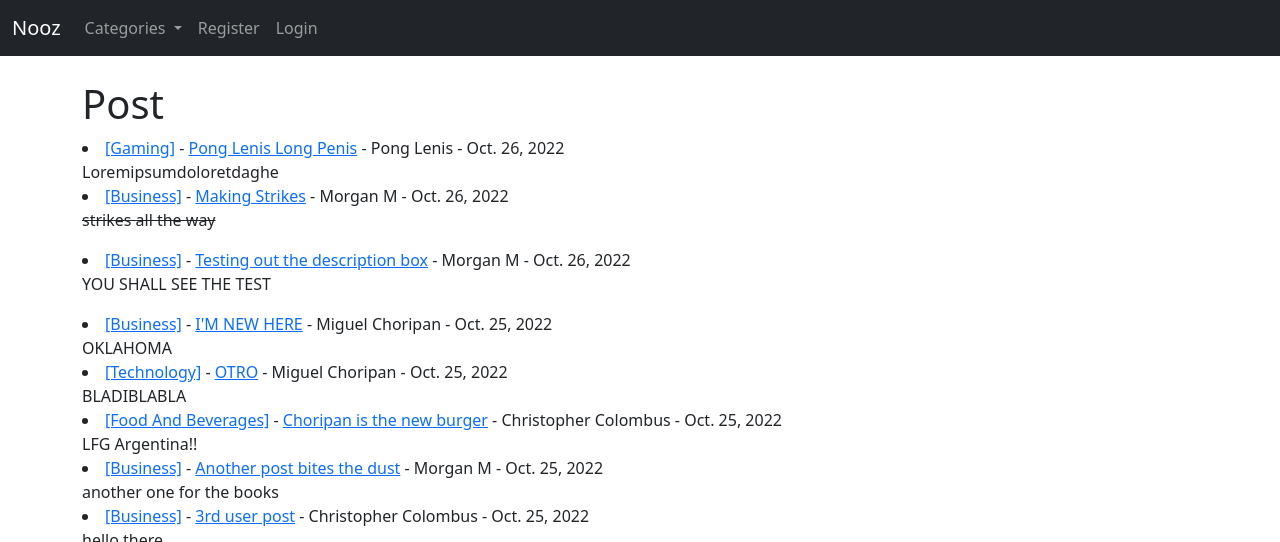
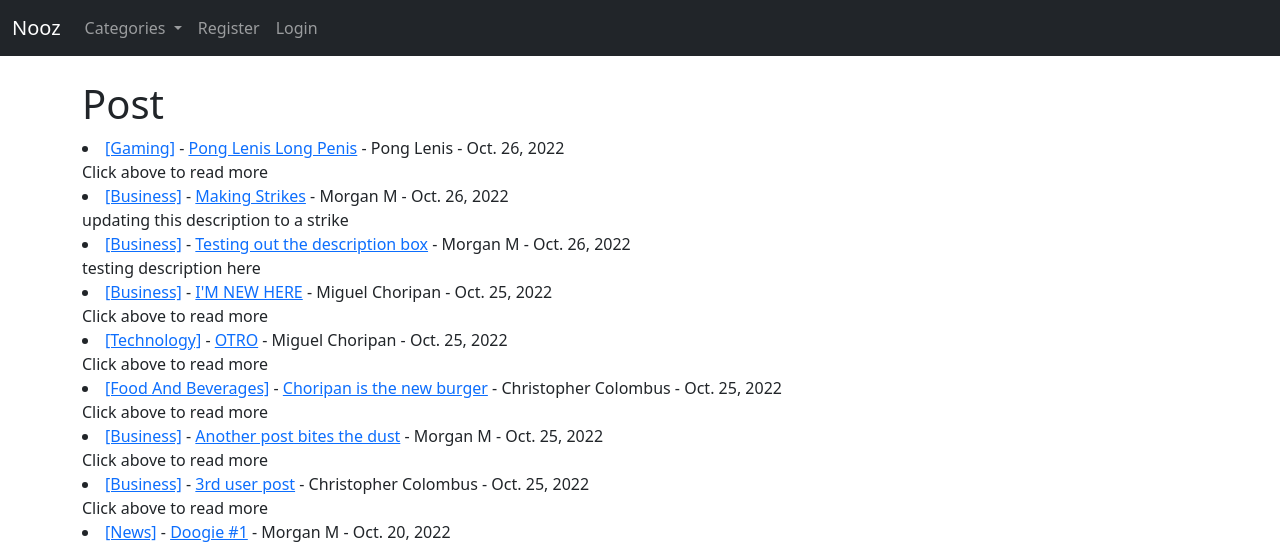
Before and after one commit to mpysys/Nooz-Project, a Django app: page / in a window 1280 px wide. Shown: the top 542 px of the page. Run offline with Django 4.2, Linux system fonts and the light colour scheme; data comes from the database, SQL or seed files in the repository; both versions use the stored data as it was after the commit; some libraries are stand-ins or nearby versions.

Commit message:
Added a description field box in new post and update post

```diff
--- a/nooz2/forms.py
+++ b/nooz2/forms.py
@@ -13,7 +13,7 @@ for item in choices:
 class PostForm(forms.ModelForm):
     class Meta:
         model = Post
-        fields = ['title', 'title_tag', 'category', 'author', 'body']
+        fields = ['title', 'title_tag', 'category', 'author', 'description', 'body']
 
         widgets = {
             'title': forms.TextInput(attrs={'class': 'form-control'}),
@@ -21,6 +21,7 @@ class PostForm(forms.ModelForm):
             'category': forms.Select(choices=choices_list, attrs={'class': 'form-control'}),
             #'author': forms.Select(attrs={'class': 'form-control'}),
             'author': forms.TextInput(attrs={'class': 'form-control', 'value': '', 'id': 'userid', 'type': 'hidden'}),
+            'description': forms.Textarea(attrs={'class': 'form-control'}),
             'body': forms.Textarea(attrs={'class': 'form-control'}),
         }
 
@@ -28,11 +29,12 @@ class PostForm(forms.ModelForm):
 class EditForm(forms.ModelForm):
     class Meta:
         model = Post
-        fields = ['title', 'title_tag', 'body']
+        fields = ['title', 'title_tag', 'description', 'body']
 
         widgets = {
             'title': forms.TextInput(attrs={'class': 'form-control'}),
             'title_tag': forms.TextInput(attrs={'class': 'form-control'}),
+            'description': forms.Textarea(attrs={'class': 'form-control'}),
             'body': forms.Textarea(attrs={'class': 'form-control'}),
         }
 
--- a/nooz2/models.py
+++ b/nooz2/models.py
@@ -10,7 +10,7 @@ from ckeditor.fields import RichTextField
 class Post(models.Model):
     title = models.CharField(max_length=255)
     title_tag = models.CharField(max_length=255)
-    description = models.CharField(max_length=50, default='Click above to read more')
+    description = models.CharField(max_length=50)
     author = models.ForeignKey(User, on_delete=models.CASCADE)
     body = RichTextField(blank=True, null=True)
     #body = models.TextField()
--- a/templates/home.html
+++ b/templates/home.html
@@ -19,7 +19,8 @@
         {% endif %}
     {% endif %}
 <br/>
-    {{ post.body|slice:"150"|safe }}</li>
+    {{ post.description }}
+</li>
 {% endfor %}
 
 {% endblock %}
```
Also changed, not shown: db.sqlite3.
